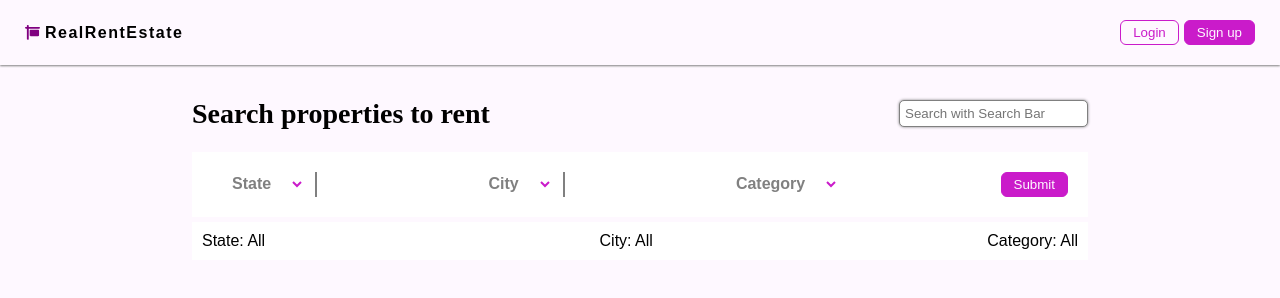
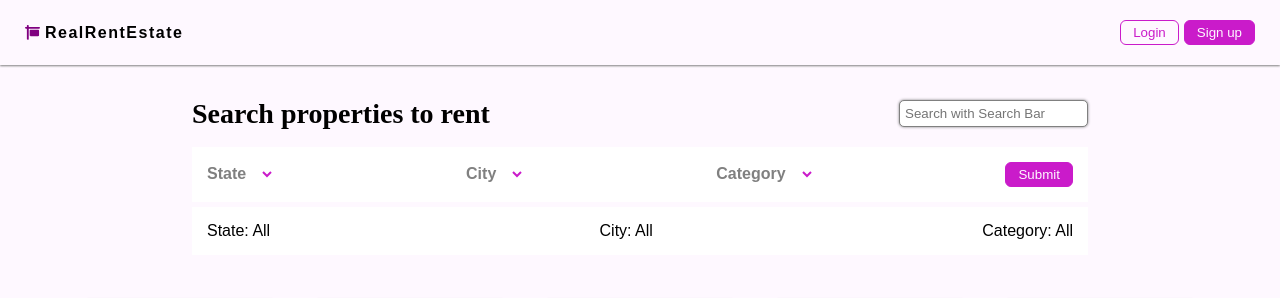
Before and after one commit to SamirKaushik/Rent-Real-Estate, a React (Create React App) app: page / in a window 1280 px wide. Shown: the top 298 px of the page. Built offline with nearby package versions, Linux system fonts and the light colour scheme; grey boxes are pictures that could not be loaded.

Commit message:
css fixes

```diff
--- a/src/index.css
+++ b/src/index.css
@@ -98,27 +98,30 @@ select{
 #filters {
   display: flex;
   justify-content: space-between;
+  align-items: center;
   background-color: white;
-  padding:20px;
-  margin-top: 20px;
+  padding:10px;
+  margin-top: 15px;
+  flex-wrap: wrap;
 }
 #filters div span{
-  padding:0px 10px;
   color: grey;
   font-weight: 600;
   background-color: inherit;
+  margin: 5px;
+}
+#filters button{
+  margin: 5px;
 }
 #selectedfilters span{
   background-color: inherit;
+  margin: 5px;
 }
 #filters div:first-child,#filters div:nth-child(2){
   background-color: white;
-  border-right: 2px gray solid;
-  padding:0px 10px;
 }
 #filters div:nth-child(3){
   background-color: white;
-  padding:0px 10px;
 }
 select{
   width: 0px;
@@ -188,6 +191,7 @@ border-radius: 10px;
   background-color: white;
   padding:10px;
   margin-top: 5px;
+  flex-wrap: wrap;
 }
 
 #page-container {
```
